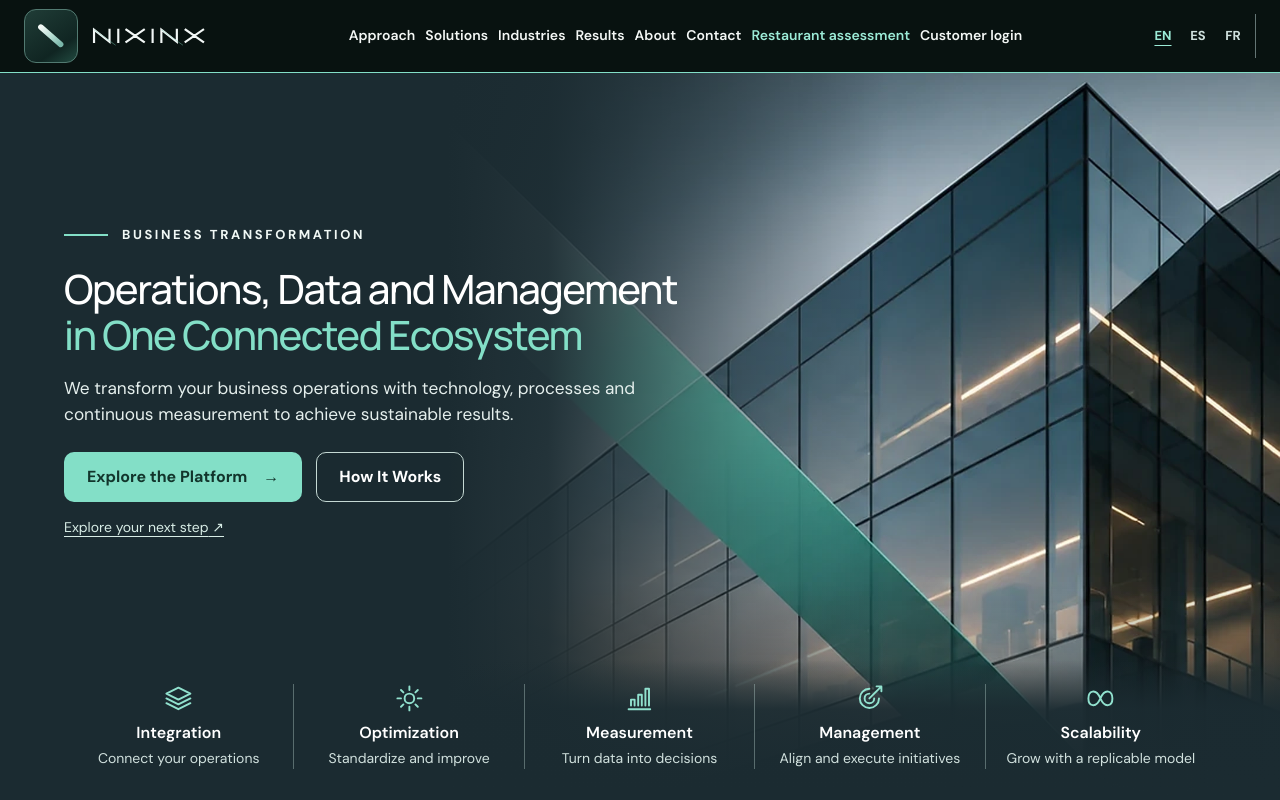
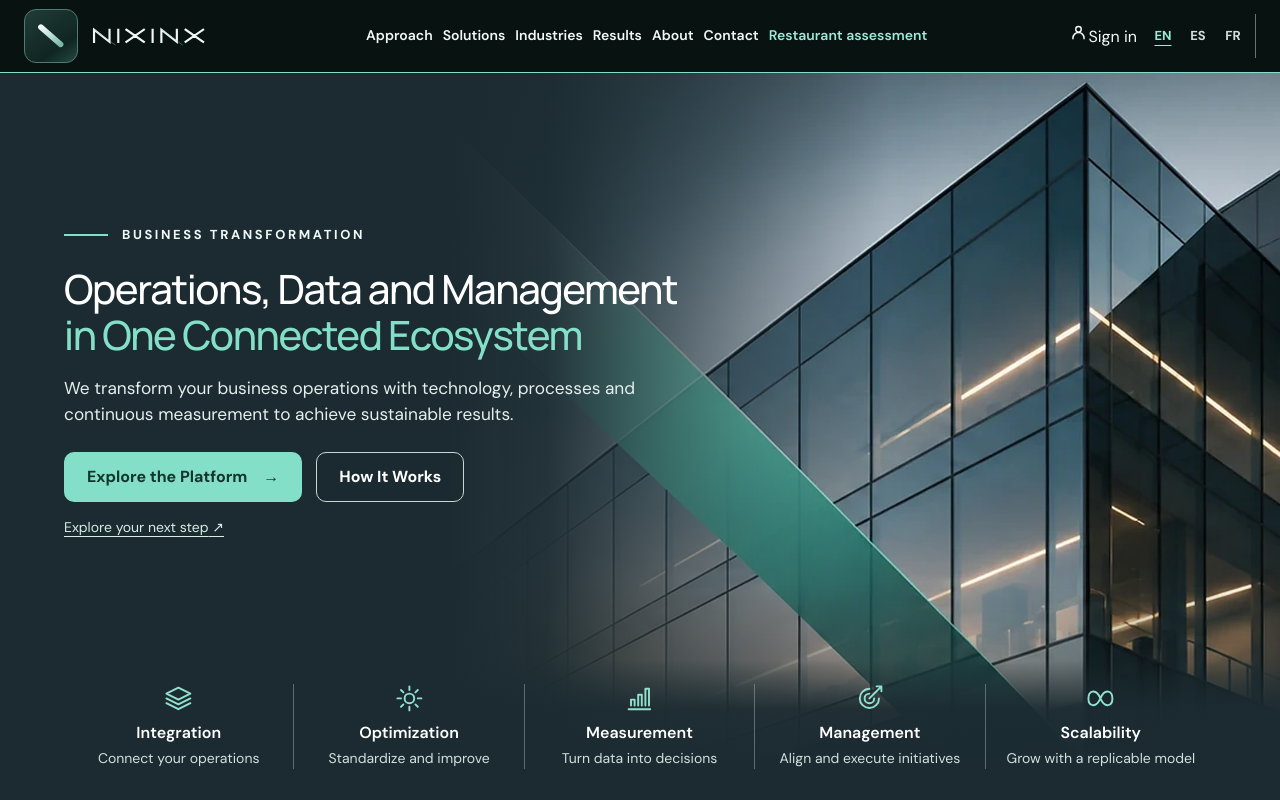
Before and after one commit to NIXINX-Business-Transformation/NIXINX, a Next.js app: page /en in a window 1280 px wide. Shown: the top 800 px of the page. Built offline with nearby package versions, Linux system fonts and the light colour scheme; no server answers.

Commit message:
Expose localized customer sign-in in public header

```diff
--- a/components/site.tsx
+++ b/components/site.tsx
@@ -45,8 +45,8 @@ export default function Site({locale}:{locale:Locale}){
   useEffect(()=>{document.documentElement.lang=locale},[locale]);
   return <>
     <header className="site-header"><div className="nav-wrap"><Link className="logo" href={`/${locale}`} aria-label="NIXINX"><BrandMark/><Wordmark/></Link>
-      <nav id="main-navigation" className={menu?'main-nav is-open':'main-nav'} aria-label="Main navigation">{t.nav.map((name,i)=><a key={sections[i]} onClick={()=>setMenu(false)} href={`#${sections[i]}`}>{name}</a>)}<Link className="nav-assessment" href={`/${locale}/assessment`} onClick={()=>setMenu(false)}>{t.assessment.nav}</Link><Link href={`/${locale}/account`} onClick={()=>setMenu(false)}>{locale==='es'?'Clientes':locale==='fr'?'Clients':'Customer login'}</Link></nav>
-      <div className="nav-side"><div className="lang" aria-label="Language selection">{(['en','es','fr'] as Locale[]).map(code=><Link key={code} href={`/${code}`} aria-current={code===locale?'page':undefined} hrefLang={code} lang={code} onClick={()=>{document.cookie=`nixinx_locale=${code}; Path=/; Max-Age=31536000; SameSite=Lax`;}}>{code.toUpperCase()}</Link>)}</div><a className="nav-action" href="#contact">{t.cta} <span>↗</span></a><button className="menu-trigger" onClick={()=>setMenu(!menu)} aria-expanded={menu} aria-controls="main-navigation" aria-label={locale==='es'?'Abrir o cerrar menú':locale==='fr'?'Ouvrir ou fermer le menu':'Toggle menu'}>{menu?'✕':'☰'}</button></div></div></header>
+      <nav id="main-navigation" className={menu?'main-nav is-open':'main-nav'} aria-label="Main navigation">{t.nav.map((name,i)=><a key={sections[i]} onClick={()=>setMenu(false)} href={`#${sections[i]}`}>{name}</a>)}<Link className="nav-assessment" href={`/${locale}/assessment`} onClick={()=>setMenu(false)}>{t.assessment.nav}</Link></nav>
+      <div className="nav-side"><Link className="nav-login" href={`/${locale}/account`} onClick={()=>setMenu(false)} aria-label={locale==='es'?'Iniciar sesión':locale==='fr'?'Se connecter':'Sign in'}><svg width="19" height="19" viewBox="0 0 24 24" fill="none" stroke="currentColor" strokeWidth="1.8" strokeLinecap="round" strokeLinejoin="round" aria-hidden="true"><circle cx="12" cy="8" r="3.5"/><path d="M5 20v-1a7 7 0 0 1 14 0v1"/></svg><span>{locale==='es'?'Iniciar sesión':locale==='fr'?'Se connecter':'Sign in'}</span></Link><div className="lang" aria-label="Language selection">{(['en','es','fr'] as Locale[]).map(code=><Link key={code} href={`/${code}`} aria-current={code===locale?'page':undefined} hrefLang={code} lang={code} onClick={()=>{document.cookie=`nixinx_locale=${code}; Path=/; Max-Age=31536000; SameSite=Lax`;}}>{code.toUpperCase()}</Link>)}</div><a className="nav-action" href="#contact">{t.cta} <span>↗</span></a><button className="menu-trigger" onClick={()=>setMenu(!menu)} aria-expanded={menu} aria-controls="main-navigation" aria-label={locale==='es'?'Abrir o cerrar menú':locale==='fr'?'Ouvrir ou fermer le menu':'Toggle menu'}>{menu?'✕':'☰'}</button></div></div></header>
     <main>
       <section className="hero executive-hero" id="top">
         <div className="hero-facade" aria-hidden="true"/>
```
